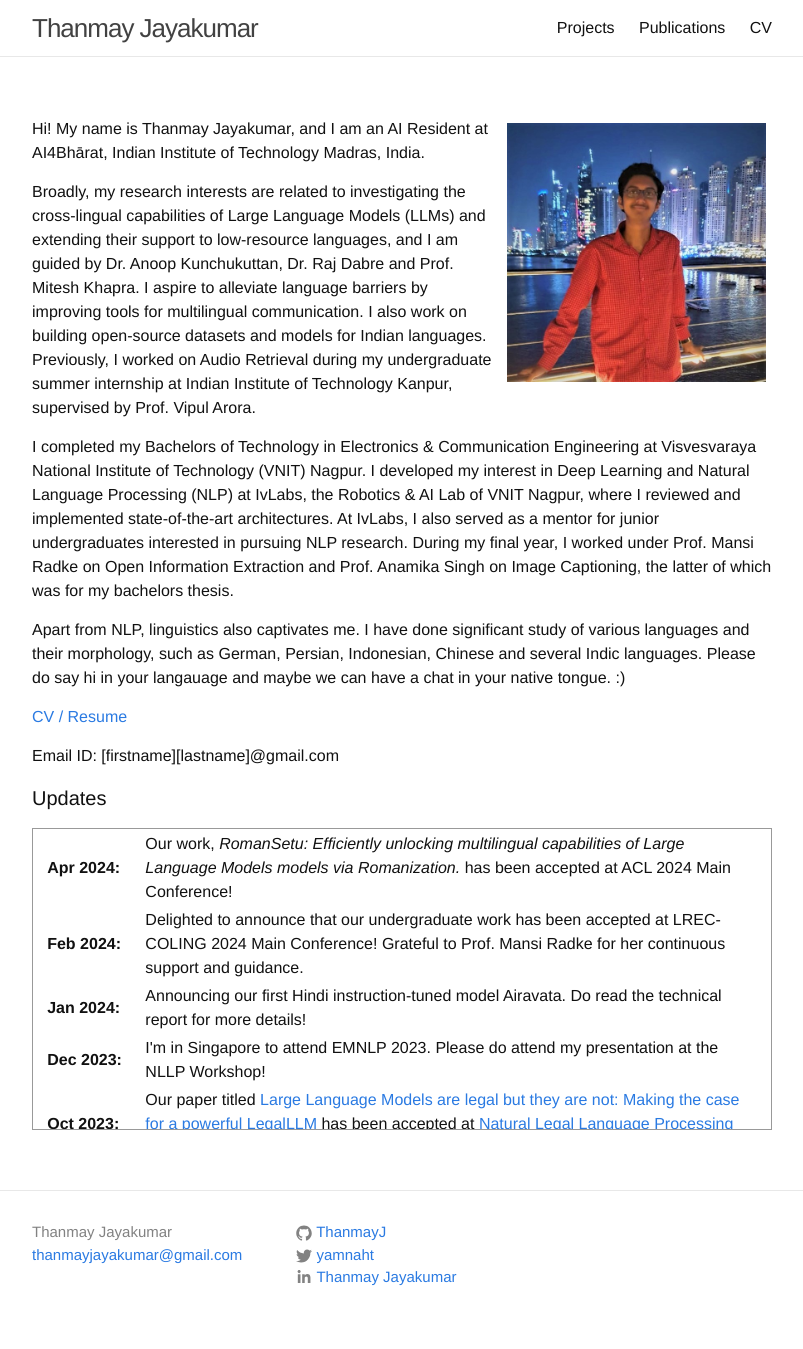
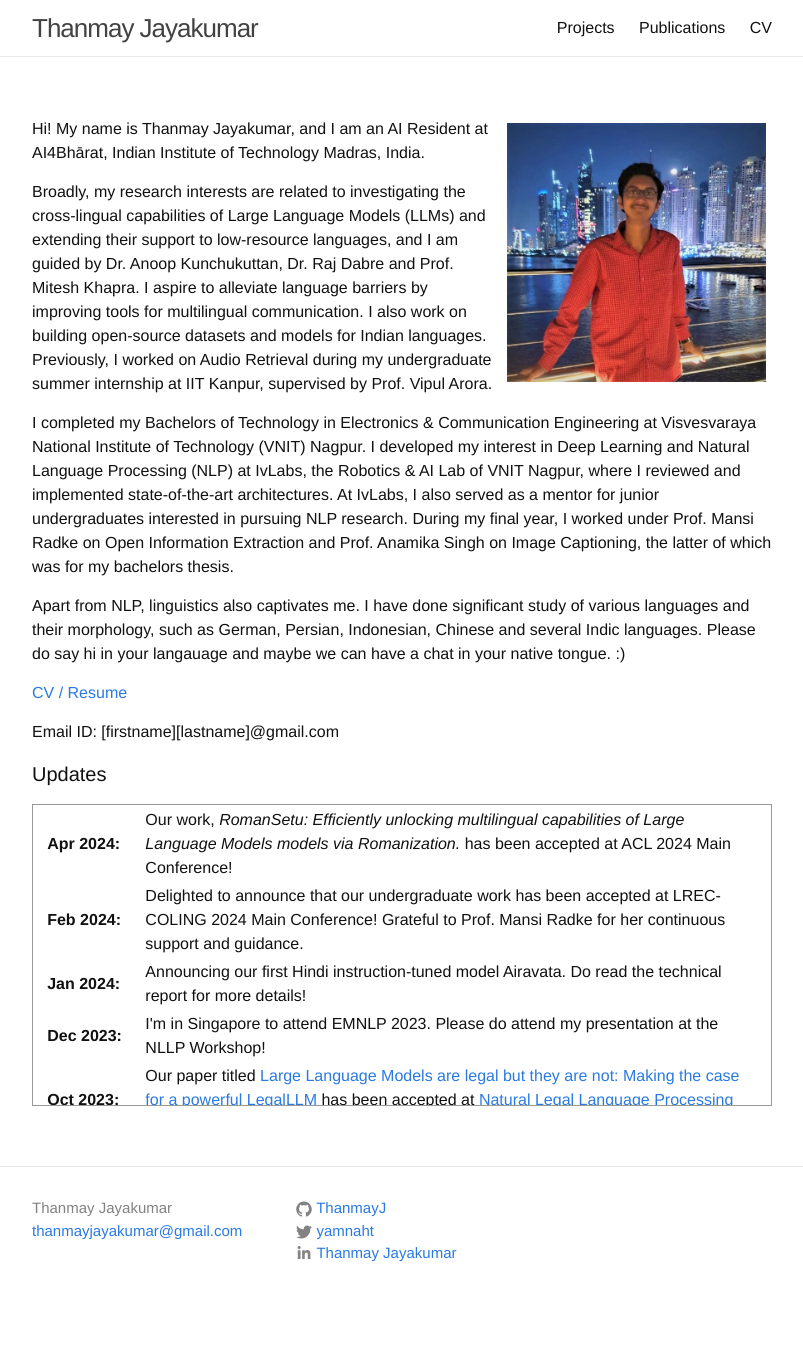
Before and after one commit to ThanmayJ/ThanmayJ.github.io, a Jekyll site: the page built from index.md, in a window 1280 px wide. Shown: the whole page, without its empty margins (238-1041 px from the left). Built offline with Jekyll 4.4.1, drawn with Linux system fonts in a browser that asks for light colours; after the commit the page ends 1325 px from its top, so only the background shows below that.

Commit message:
Update index.md

```diff
--- a/index.md
+++ b/index.md
@@ -7,7 +7,7 @@ layout: page
 
 Hi! My name is Thanmay Jayakumar, and I am an AI Resident at AI4Bhārat, Indian Institute of Technology Madras, India.
 
-Broadly, my research interests are related to investigating the cross-lingual capabilities of Large Language Models (LLMs) and extending their support to low-resource languages, and I am guided by Dr. Anoop Kunchukuttan, Dr. Raj Dabre and Prof. Mitesh Khapra. I aspire to alleviate language barriers by improving tools for multilingual communication. I also work on building open-source datasets and models for Indian languages. Previously, I worked on Audio Retrieval during my undergraduate summer internship at Indian Institute of Technology Kanpur, supervised by Prof. Vipul Arora.
+Broadly, my research interests are related to investigating the cross-lingual capabilities of Large Language Models (LLMs) and extending their support to low-resource languages, and I am guided by Dr. Anoop Kunchukuttan, Dr. Raj Dabre and Prof. Mitesh Khapra. I aspire to alleviate language barriers by improving tools for multilingual communication. I also work on building open-source datasets and models for Indian languages. Previously, I worked on Audio Retrieval during my undergraduate summer internship at IIT Kanpur, supervised by Prof. Vipul Arora.
 
 I completed my Bachelors of Technology in Electronics & Communication Engineering at Visvesvaraya National Institute of Technology (VNIT) Nagpur. I developed my interest in Deep Learning and Natural Language Processing (NLP) at IvLabs, the Robotics & AI Lab of VNIT Nagpur, where I reviewed and implemented state-of-the-art architectures. At IvLabs, I also served as a mentor for junior undergraduates interested in pursuing NLP research. During my final year, I worked under Prof. Mansi Radke on Open Information Extraction and Prof. Anamika Singh on Image Captioning, the latter of which was for my bachelors thesis.
 
```
